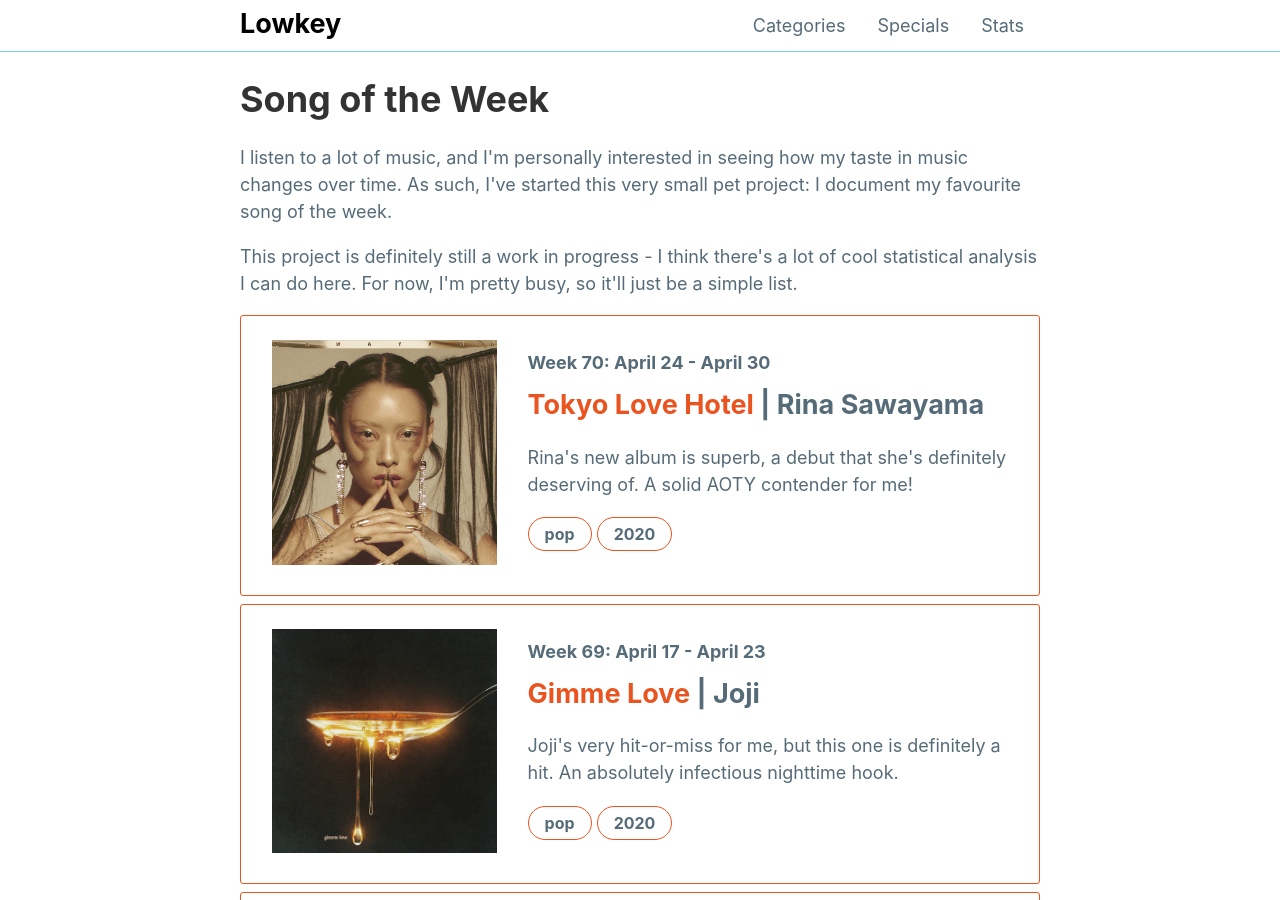
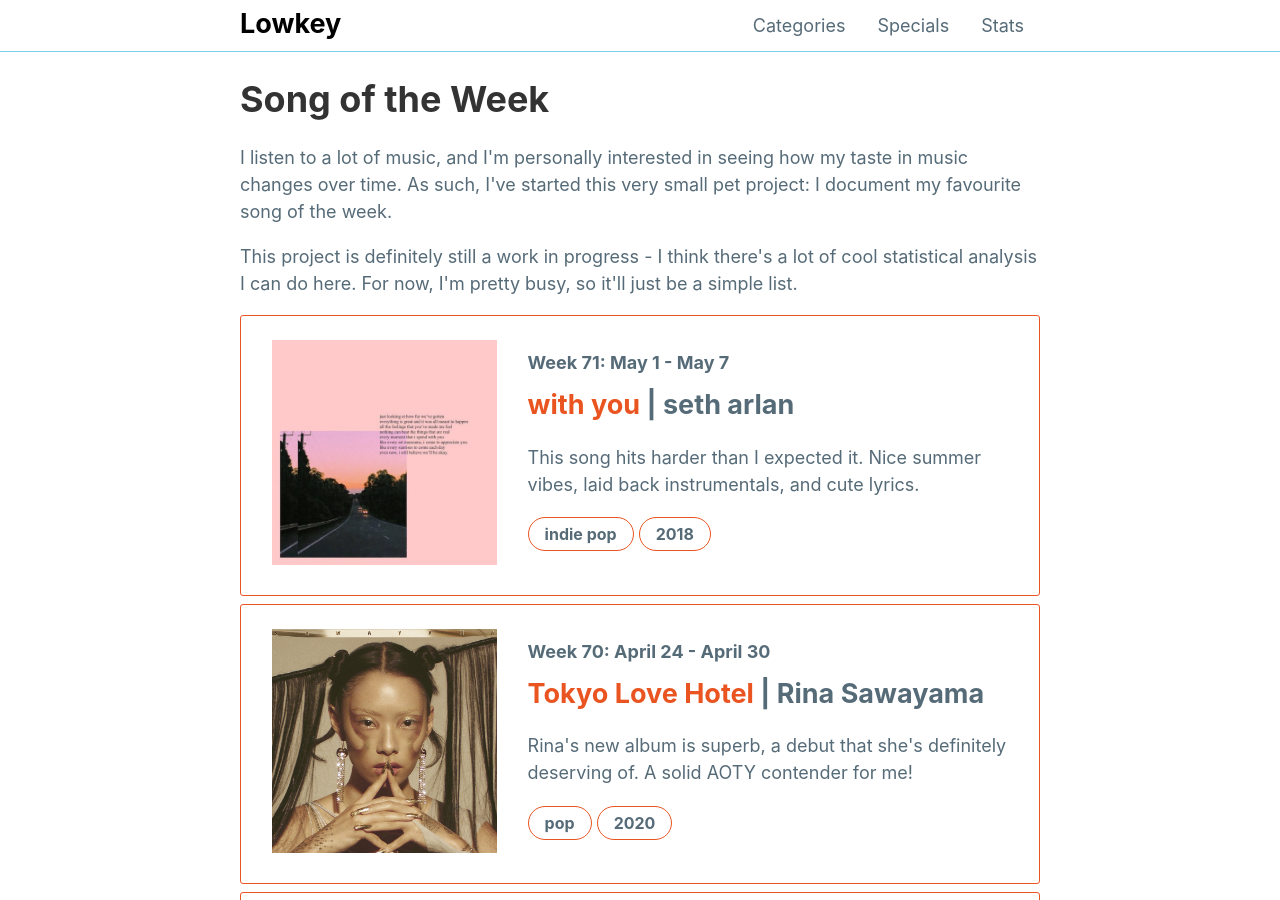
Before and after one commit to mattxwang/lowkey, a Jekyll site: the page built from _stats/song-of-the-week.html, in a window 1280 px wide and 900 px high. Built offline with Jekyll 4.4.1, drawn with Linux system fonts in a browser that asks for light colours; comment, search, counter and statistics services are not loaded.

Commit message:
with you <3

```diff
--- a/_data/sotw.yml
+++ b/_data/sotw.yml
@@ -698,3 +698,13 @@ week70:
   year: 2020
   blurb: >
     Rina's new album is superb, a debut that she's definitely deserving of. A solid AOTY contender for me!
+week71:
+  week: "Week 71: May 1 - May 7"
+  title: "with you"
+  artist: "seth arlan"
+  album: "with you"
+  album_art: "with-you.jpg"
+  genre: "indie pop"
+  year: 2018
+  blurb: >
+    This song hits harder than I expected it. Nice summer vibes, laid back instrumentals, and cute lyrics.
```
Also changed, not shown: img/albums/with-you.jpg (added).
